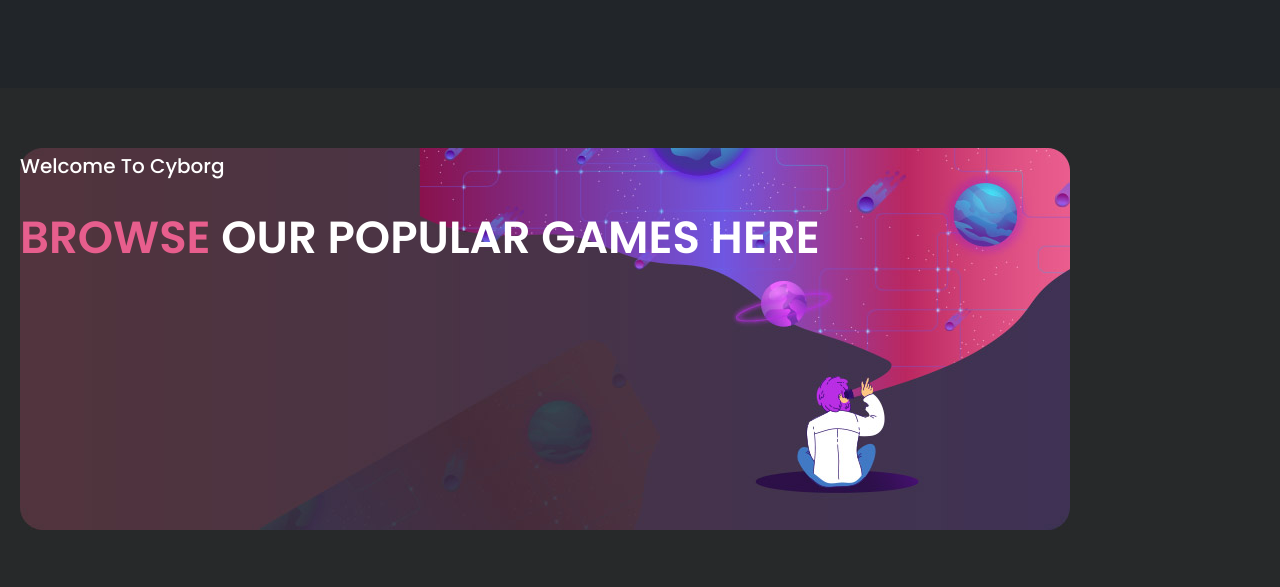
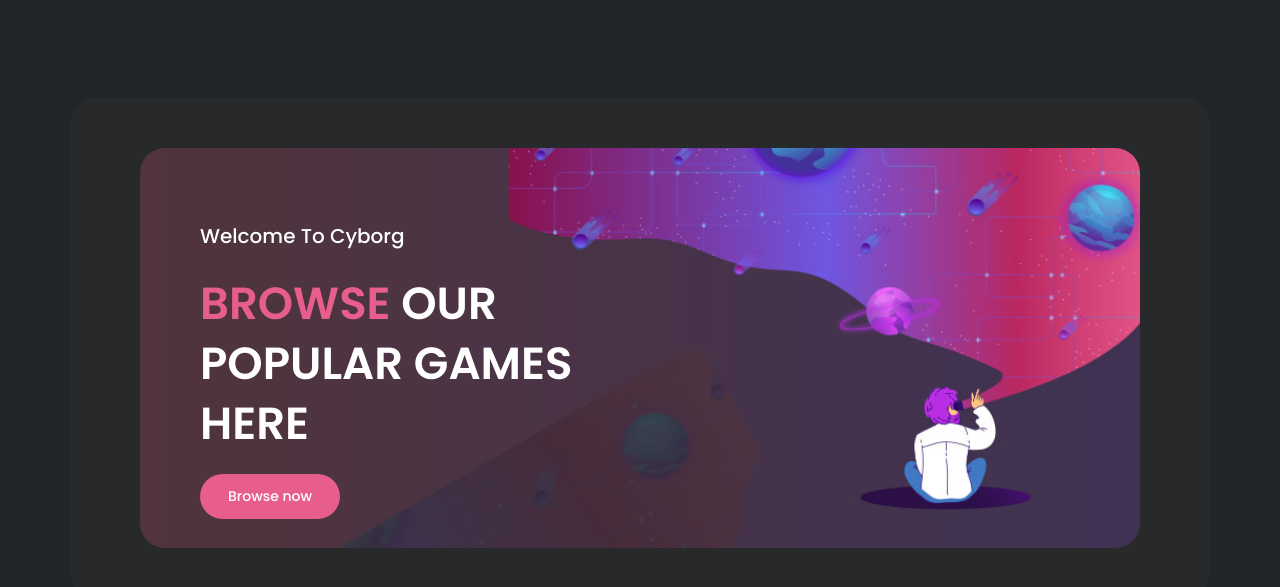
Before and after one commit to sauliusss/cyborg-multipage, a website: page index.html in a window 1280 px wide. Shown: the part 133-720 px from the top of the page. Drawn offline with Linux system fonts and the light colour scheme.

Commit message:
welcome section done

```diff
--- a/css/base/layout.css
+++ b/css/base/layout.css
@@ -740,21 +740,29 @@
 }
 
 /* main */
-body > main {
+.background {
+  display: flex;
+  padding: 50px 70px;
   background-color: #27292a;
-  margin-top: 50px;
+  border-radius: 25px;
 }
 
 /* welcome */
+
 .welcome {
+  height: 400px;
   width: 100%;
+  background-image: url("../../img/banner-bg.jpg");
+  background-repeat: no-repeat;
+  background-size: cover;
+  background-position: center center;
+  border-radius: 25px;
 }
 
-.background {
-  display: flex;
-  height: 500px;
-  background-image: url("../../img/banner-bg.jpg");
-  background-repeat: no-repeat;
+.welcome > .description {
+  width: 50%;
+  padding-top: 70px;
+  padding-left: 60px;
 }
 
 .description p {
@@ -763,9 +771,10 @@
   font-size: 20px;
 }
 .description h1 {
-  color: #fff;
+  line-height: 60px;
   font-size: 45px;
   text-transform: uppercase;
+  color: #fff;
 }
 
 .description h1 span {
--- a/css/components/button.css
+++ b/css/components/button.css
@@ -0,0 +1,20 @@
+.button {
+  display: flex;
+  width: 140px;
+  height: 45px;
+  margin-top: 20px;
+  padding: 20px;
+  font-size: 14px;
+  align-items: center;
+  justify-content: center;
+  background-color: #e75e8d;
+  color: #fff;
+  border-radius: 30px;
+  cursor: pointer;
+  border: none;
+}
+
+.button:hover {
+  background-color: #fff;
+  color: #e75e8d;
+}
--- a/index.html
+++ b/index.html
@@ -41,12 +41,12 @@
     </div>
     <main>
       <div class="container">
-        <div class="welcome">
-          <div class="background">
-            <!-- <img src="./img/banner-bg.jpg" alt="img" /> -->
+        <div class="row background">
+          <div class="welcome">
             <div class="description">
               <p>Welcome To Cyborg</p>
               <h1><span>Browse</span> our popular games here</h1>
+              <div class="button">Browse now</div>
             </div>
           </div>
         </div>
```
